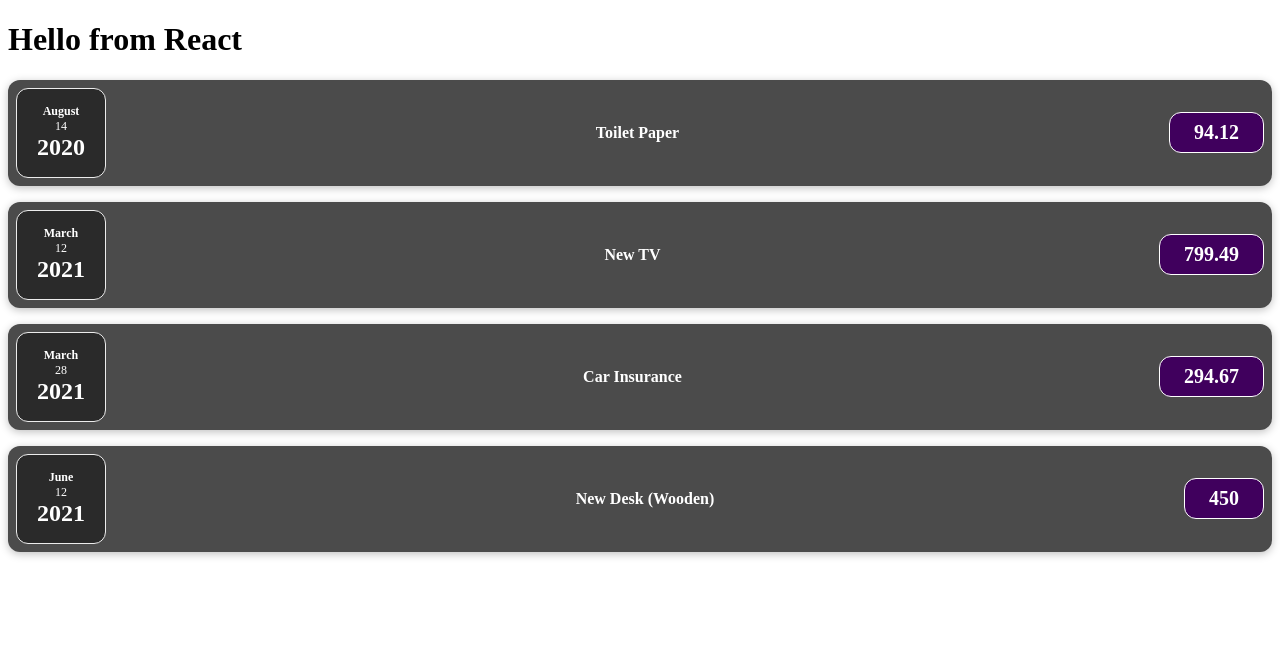
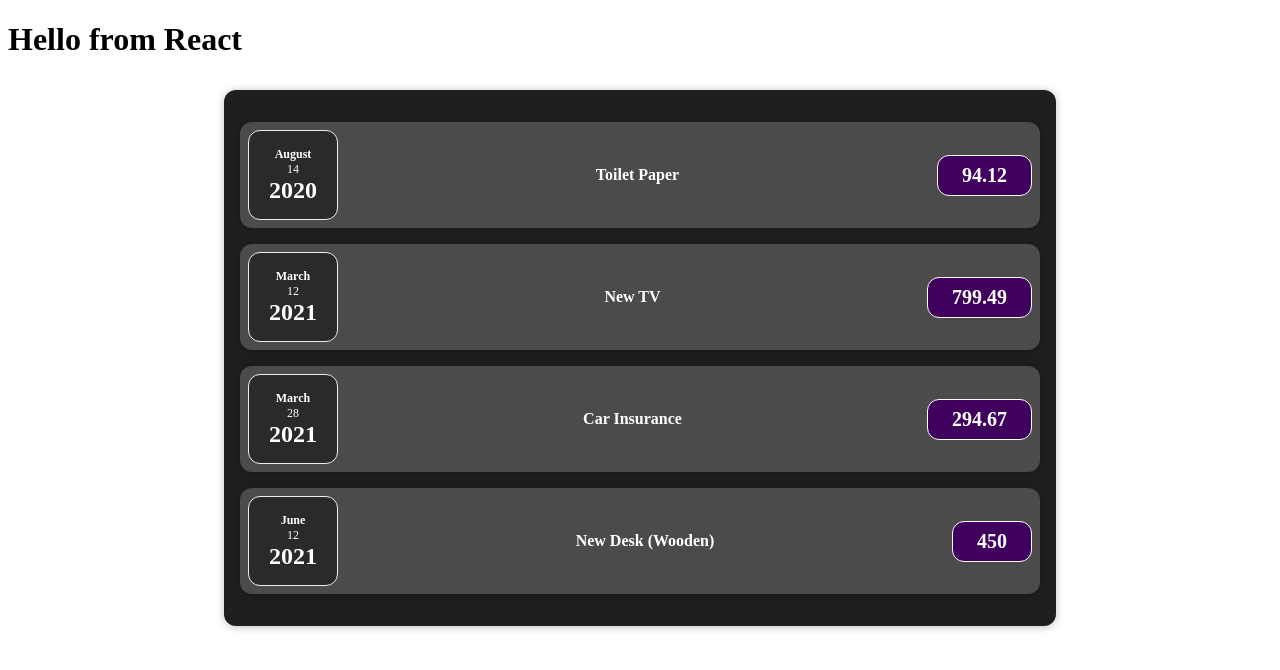
Before and after one commit to stdj91/test-app, a React (Create React App) app: page / in a window 1280 px wide. Shown: the top 670 px of the page. Built offline with nearby package versions, Linux system fonts and the light colour scheme.

Commit message:
ChildrenProps add to components. Create custom wrapper.

```diff
--- a/src/App.js
+++ b/src/App.js
@@ -1,4 +1,4 @@
-import ExpenseItem from "./components/ExpenseItem";
+import Expenses from "./components/Expenses";
 
 function App() {
 
@@ -27,26 +27,7 @@
   return (
     <div className="App">
       <h1>Hello from React</h1>
-      <ExpenseItem
-        title={expenses[0].title}
-        amount={expenses[0].amount}
-        date={expenses[0].date}
-      />
-      <ExpenseItem
-        title={expenses[1].title}
-        amount={expenses[1].amount}
-        date={expenses[1].date}
-      />
-      <ExpenseItem
-        title={expenses[2].title}
-        amount={expenses[2].amount}
-        date={expenses[2].date}
-      />
-      <ExpenseItem
-        title={expenses[3].title}
-        amount={expenses[3].amount}
-        date={expenses[3].date}
-      />
+      <Expenses items={expenses} />
     </div>
   );
 }
--- /dev/null
+++ b/src/components/Card.css
@@ -0,0 +1,4 @@
+.card {
+  border-radius: 12px;
+  box-shadow: 0 1px 8px rgba(0, 0, 0, 0.25);
+}
--- /dev/null
+++ b/src/components/Card.js
@@ -0,0 +1,12 @@
+import "./Card.css";
+
+function Card (props) {
+
+    const classes = 'card ' + props.className
+
+    return (
+        <div className={classes}>{props.children}</div>
+    )
+}
+
+export default Card;
--- a/src/components/ExpenseItem.css
+++ b/src/components/ExpenseItem.css
@@ -2,10 +2,8 @@
   display: flex;
   justify-content: space-between;
   align-items: center;
-  box-shadow: 0 2px 8px rgba(0, 0, 0, 0.25);
   padding: 0.5rem;
   margin: 1rem 0;
-  border-radius: 12px;
   background-color: #4b4b4b;
 }
 
--- a/src/components/ExpenseItem.js
+++ b/src/components/ExpenseItem.js
@@ -1,16 +1,17 @@
+import ExpenseDate from './ExpenseDate';
+import Card from './Card';
 import './ExpenseItem.css';
-import ExpenseDate from './ExpenseDate';
 
 function ExpenseItem(props) {
 
     return(
-        <div className="expense-item">
+        <Card className="expense-item">
             <ExpenseDate date={props.date}/>
             <div  className="expense-item_description">
                 <h2>{props.title}</h2>
             </div>
             <div className="expense-item__price">{props.amount}</div>
-        </div>
+        </Card>
     )
 }
 
--- /dev/null
+++ b/src/components/Expenses.css
@@ -0,0 +1,7 @@
+.expenses {
+  padding: 1rem;
+  background-color: rgb(31, 31, 31);
+  margin: 2rem auto;
+  width: 50rem;
+  max-width: 95%;
+}
--- /dev/null
+++ b/src/components/Expenses.js
@@ -0,0 +1,34 @@
+import ExpenseItem from "./ExpenseItem";
+import Card from "./Card";
+
+import "./Expenses.css";
+
+function Expenses (props) {
+
+    return(
+        <Card className="expenses">
+            <ExpenseItem
+        title={props.items[0].title}
+        amount={props.items[0].amount}
+        date={props.items[0].date}
+      />
+      <ExpenseItem
+        title={props.items[1].title}
+        amount={props.items[1].amount}
+        date={props.items[1].date}
+      />
+      <ExpenseItem
+        title={props.items[2].title}
+        amount={props.items[2].amount}
+        date={props.items[2].date}
+      />
+      <ExpenseItem
+        title={props.items[3].title}
+        amount={props.items[3].amount}
+        date={props.items[3].date}
+      />
+        </Card>
+    )
+}
+
+export default  Expenses;
```
